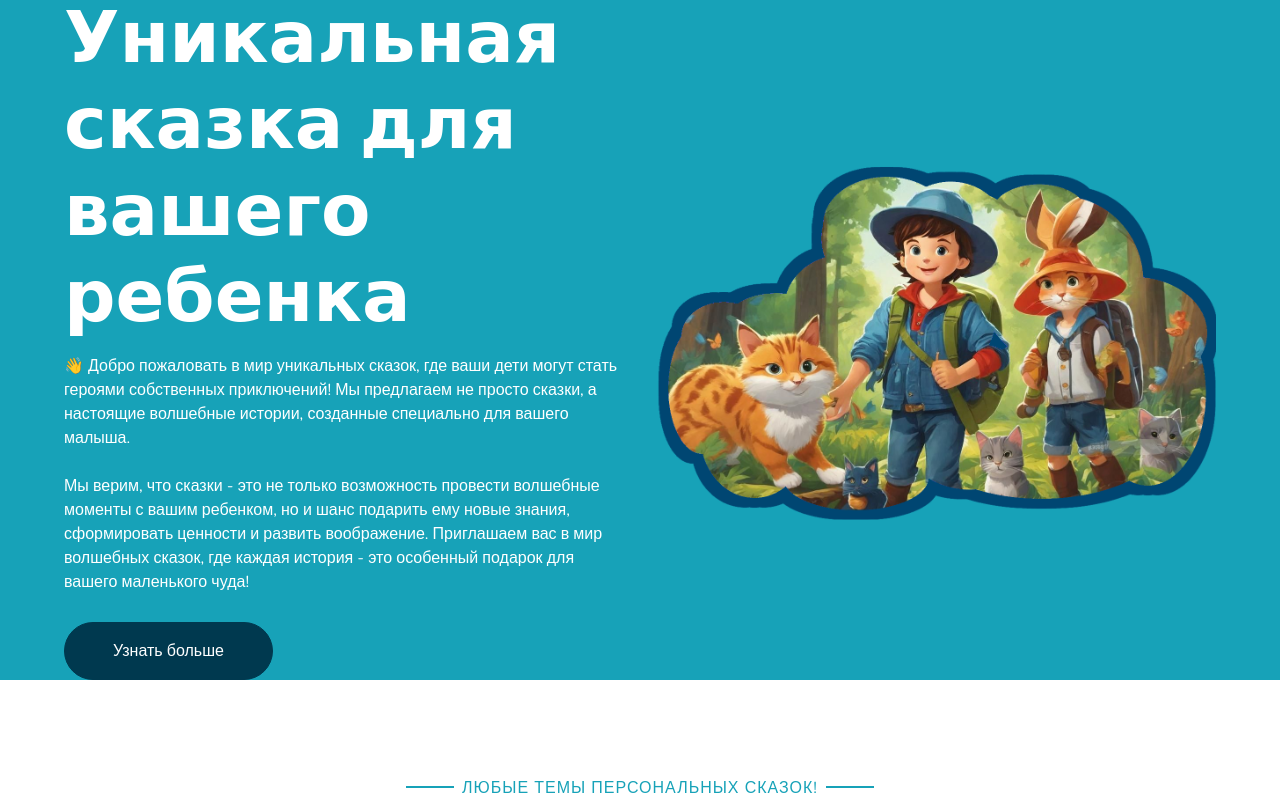
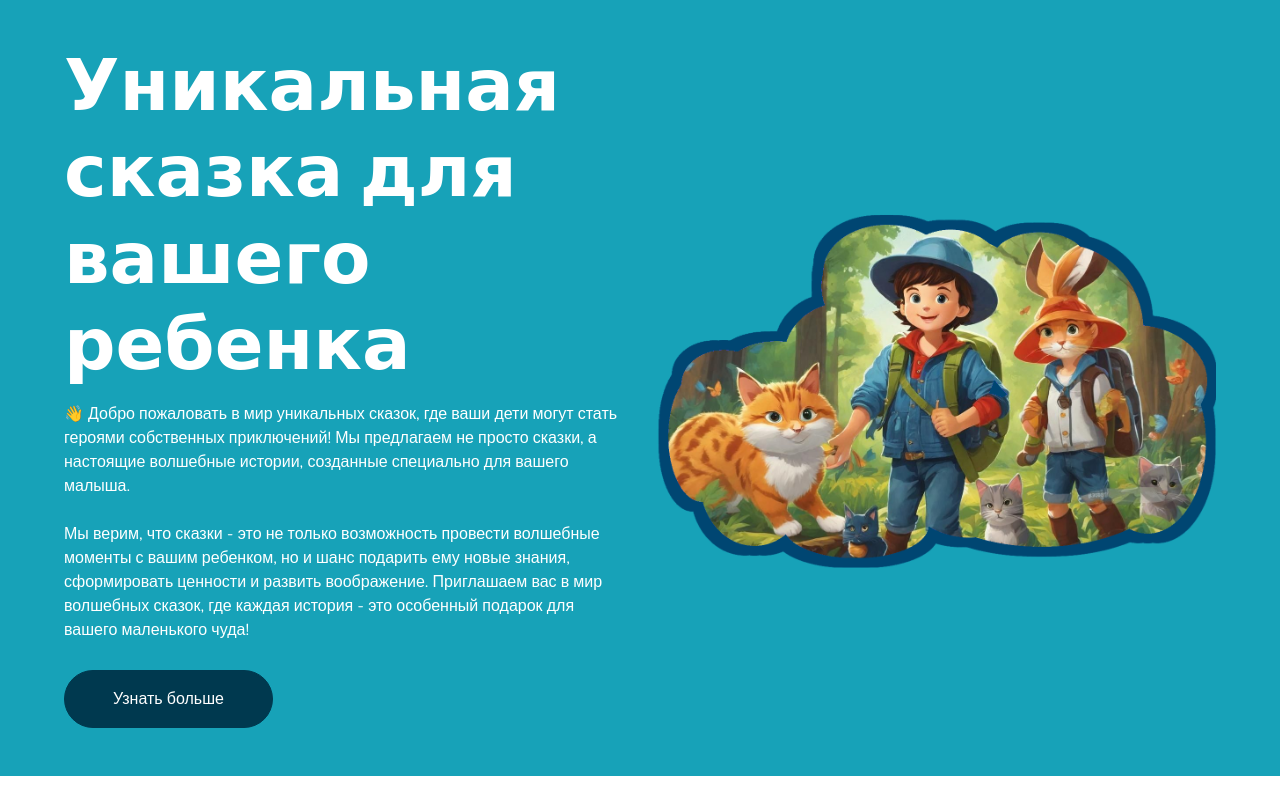
Before and after one commit to smatveev/theskazka.github.io, a plain HTML site: page index.html in a window 1280 px wide. Shown: the top 803 px of the page. Drawn offline with nearby package versions, Linux system fonts and the light colour scheme.

Commit message:
theskazka

```diff
--- a/index.html
+++ b/index.html
@@ -87,7 +87,7 @@
     <!-- Navbar End -->
 
     <!-- Header Start -->
-    <div class="container-fluid bg-primary px-0 px-md-5 mb-5">
+    <div class="container-fluid bg-primary p-5 px-md-5 mb-5">
       <div class="row align-items-center px-3">
         <div class="col-lg-6 text-center text-lg-left">
           <!-- <h4 class="text-white mb-4 mt-5 mt-lg-0">TheSkazka.com</h4> -->
```
